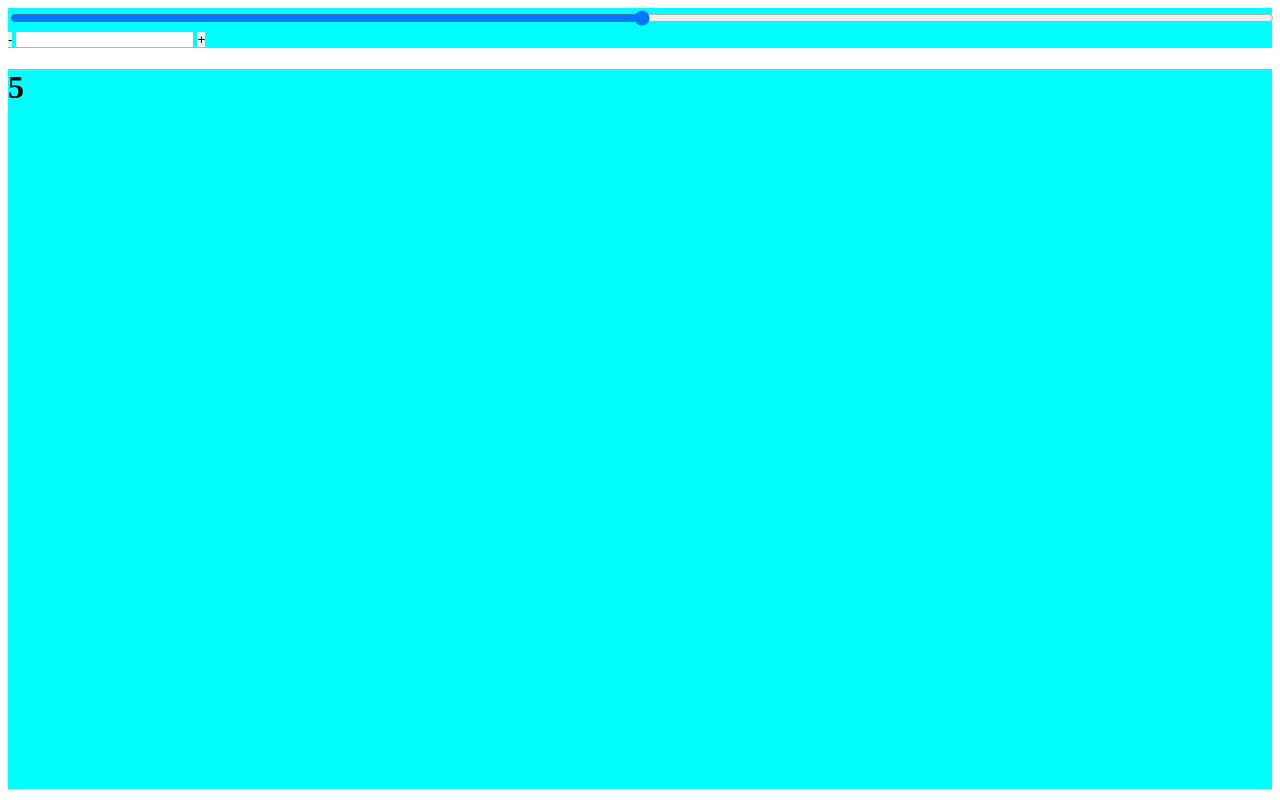
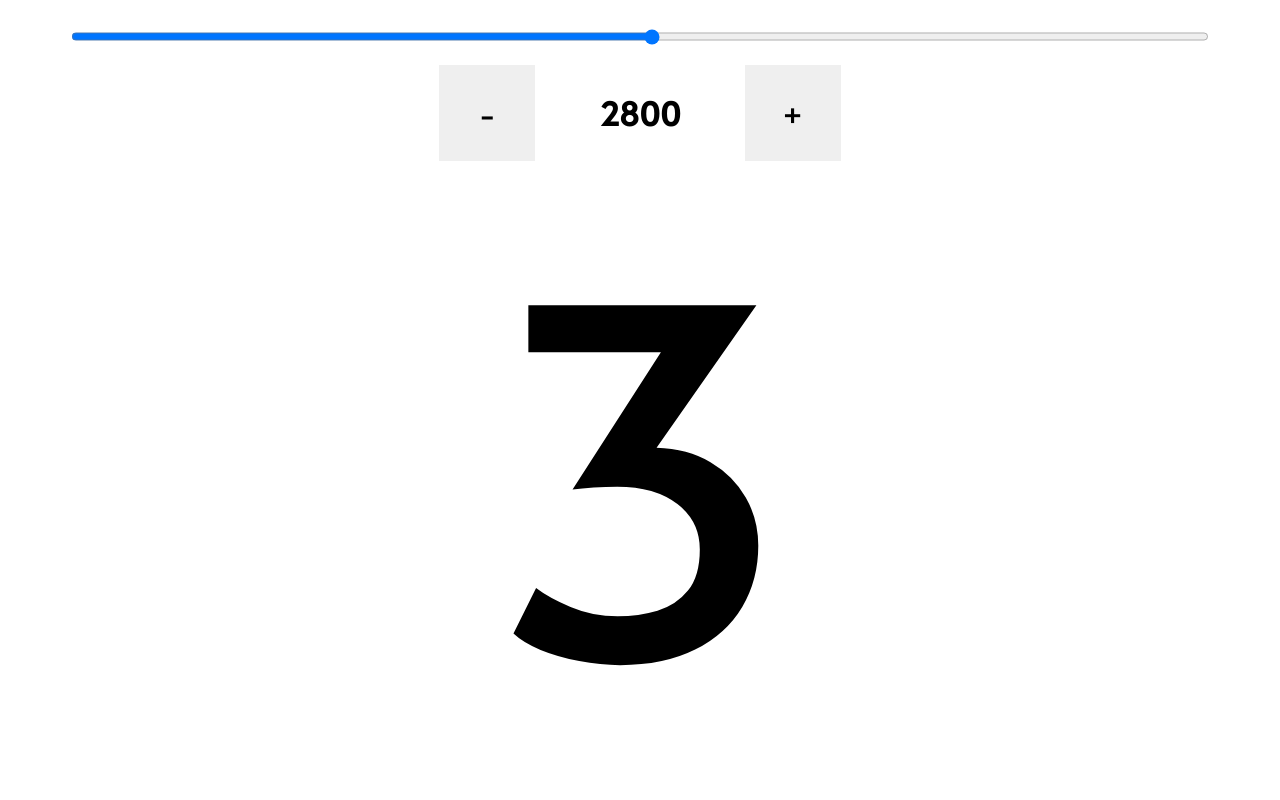
Before and after one commit to GaboDotCodes/PinPongTrainer, a plain HTML site: page index.html in a window 1280 px wide. Drawn offline with Linux system fonts and the light colour scheme.

Commit message:
Add Controls

```diff
--- a/index.html
+++ b/index.html
@@ -1,27 +1,35 @@
 <!DOCTYPE html>
 <html lang="en">
-
   <head>
-  <meta charset="UTF-8">
-  <meta name="viewport" content="width=device-width, initial-scale=1.0">
-  <link rel="stylesheet" href="main.css">
+    <meta charset="UTF-8" />
+    <meta name="viewport" content="width=device-width, initial-scale=1.0" />
+    <link
+      href="https://fonts.googleapis.com/css2?family=Alata&display=swap"
+      rel="stylesheet"
+    />
+    <link rel="stylesheet" href="main.css" />
     <title>Ping Pong Trainer</title>
   </head>
 
   <body>
     <div id="trainerControl">
       <form id="formControl">
-      <input type="range" name="" id="periode" min="500" max="5000">
-      <button class="button">-</button>
-      <input type="number">
-      <button class="button">+</button>
+        <div id="periodeControl">
+          <input type="range" id="periode" min="500" max="5000" step="100" />
+        </div>
+        <div id="controls">
+          <button class="button" id="substracTime">-</button>
+          <h1 id="periodeNumber"></h1>
+          <button class="button" id="addTime">+</button>
+        </div>
       </form>
     </div>
     <div id="mainSection">
-    <h1 id="mainNumber">1</h1>
+      <p id="mainNumber">1</p>
     </div>
-
+    <div id="loader">
+      <div></div>
+    </div>
     <script src="main.js"></script>
   </body>
-
 </html>
--- a/main.css
+++ b/main.css
@@ -1,23 +1,53 @@
 * {
   border: 0;
   padding: 0;
-}
-
-#trainerControl {
-  background-color: aqua;
-  height: 5vh;
-}
-
-#mainSection {
-  background-color: aqua;
-  height: 90vh;
+  font-family: "Alata", sans-serif;
 }
 
 #formControl {
   height: 100%;
 }
 
+#mainSection {
+  height: 75vh;
+  display: flex;
+  flex-direction: row;
+  align-items: center;
+  justify-content: center;
+}
+
+#mainNumber {
+  font-size: 30em;
+}
+
+#periodeControl {
+  display: flex;
+  flex-direction: row;
+  align-items: center;
+  justify-content: center;
+}
+
 #periode {
   background-color: red;
-  width: 100%;
+  width: 90%;
+  height: 4em;
 }
+
+#periodeNumber {
+  display: inline;
+  font-size: 2em;
+}
+
+#controls {
+  display: flex;
+  flex-direction: row;
+  align-items: center;
+  justify-content: center;
+}
+
+.button {
+  margin: 0 2em 0 2em;
+  width: 3em;
+  height: 3em;
+  font-size: 2em;
+}
--- a/main.js
+++ b/main.js
@@ -1,5 +1,73 @@
-const number = document.getElementById('mainNumber');
-setInterval(() => {
-  const randomNumber = Math.ceil(Math.random() * 6);
-  number.innerHTML = randomNumber;
-}, 500);
+const number = document.getElementById("mainNumber");
+const periodeNumber = document.getElementById("periodeNumber");
+const periode = document.getElementById("periode");
+const substracTime = document.getElementById("substracTime");
+const addTime = document.getElementById("addTime");
+periodeNumber.innerHTML = periode.value;
+let interval = parseInt(periodeNumber.innerHTML);
+
+periode.addEventListener("input", () => {
+  periodeNumber.innerHTML = periode.value;
+  interval = parseInt(periode.value);
+  timerInterval.set_interval(interval);
+});
+
+addTime.addEventListener("click", (e) => {
+  e.preventDefault();
+  periode.value = parseInt(periode.value) + 100;
+  periodeNumber.innerHTML = periode.value;
+  interval = parseInt(periode.value);
+  timerInterval.set_interval(interval);
+});
+
+substracTime.addEventListener("click", (e) => {
+  e.preventDefault();
+  periode.value = parseInt(periode.value) - 100;
+  periodeNumber.innerHTML = periode.value;
+  interval = parseInt(periode.value);
+  timerInterval.set_interval(interval);
+});
+
+function timer() {
+  var timer = {
+    running: false,
+    iv: 5000,
+    timeout: false,
+    cb: function () {},
+    start: function (cb, iv, sd) {
+      var elm = this;
+      clearInterval(this.timeout);
+      this.running = true;
+      if (cb) this.cb = cb;
+      if (iv) this.iv = iv;
+      if (sd) elm.execute(elm);
+      this.timeout = setTimeout(function () {
+        elm.execute(elm);
+      }, this.iv);
+    },
+    execute: function (e) {
+      if (!e.running) return false;
+      e.cb();
+      e.start();
+    },
+    stop: function () {
+      this.running = false;
+    },
+    set_interval: function (iv) {
+      clearInterval(this.timeout);
+      this.start(false, iv);
+    },
+  };
+  return timer;
+}
+
+var timerInterval = new timer();
+timerInterval.start(
+  () => {
+    const randomNumber = Math.ceil(Math.random() * 6);
+    number.innerHTML = randomNumber;
+    console.log(interval);
+  },
+  interval,
+  false
+);
```
Lines whose indentation alone changed are shown as unchanged.
